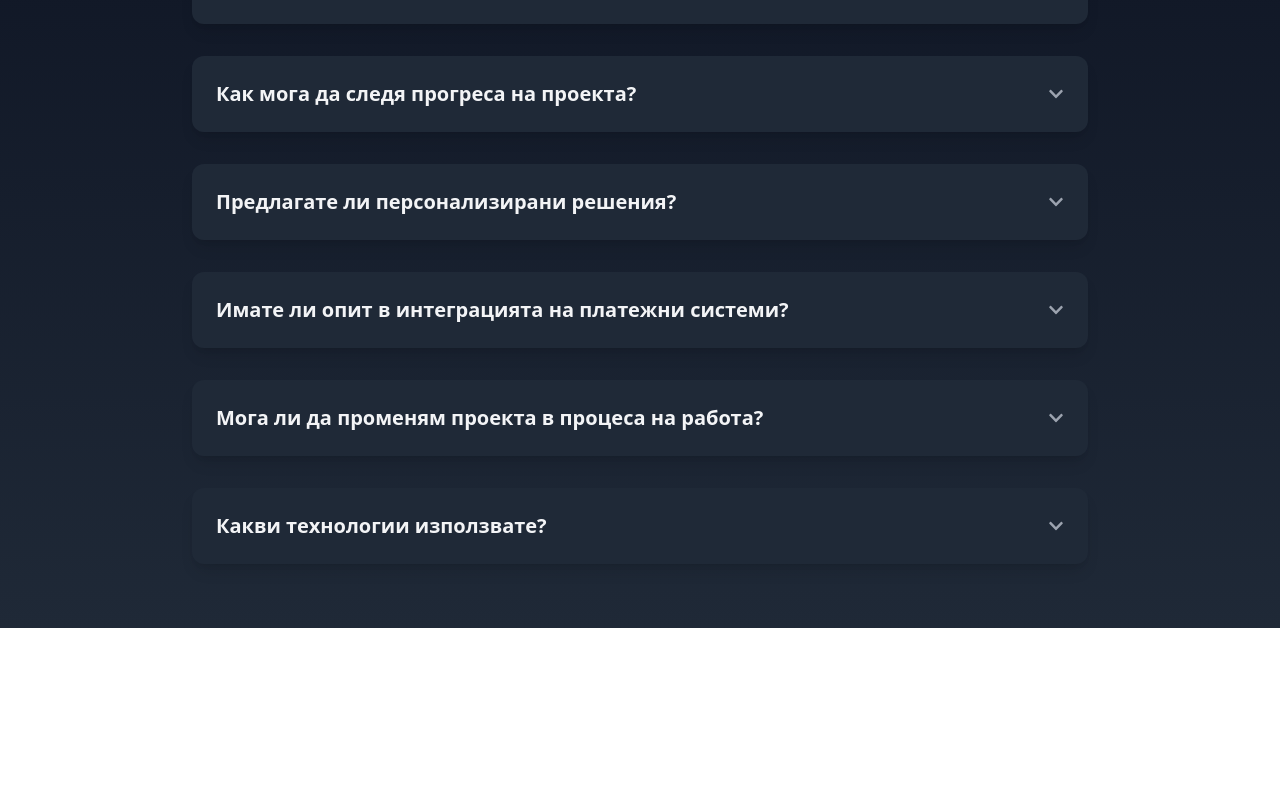
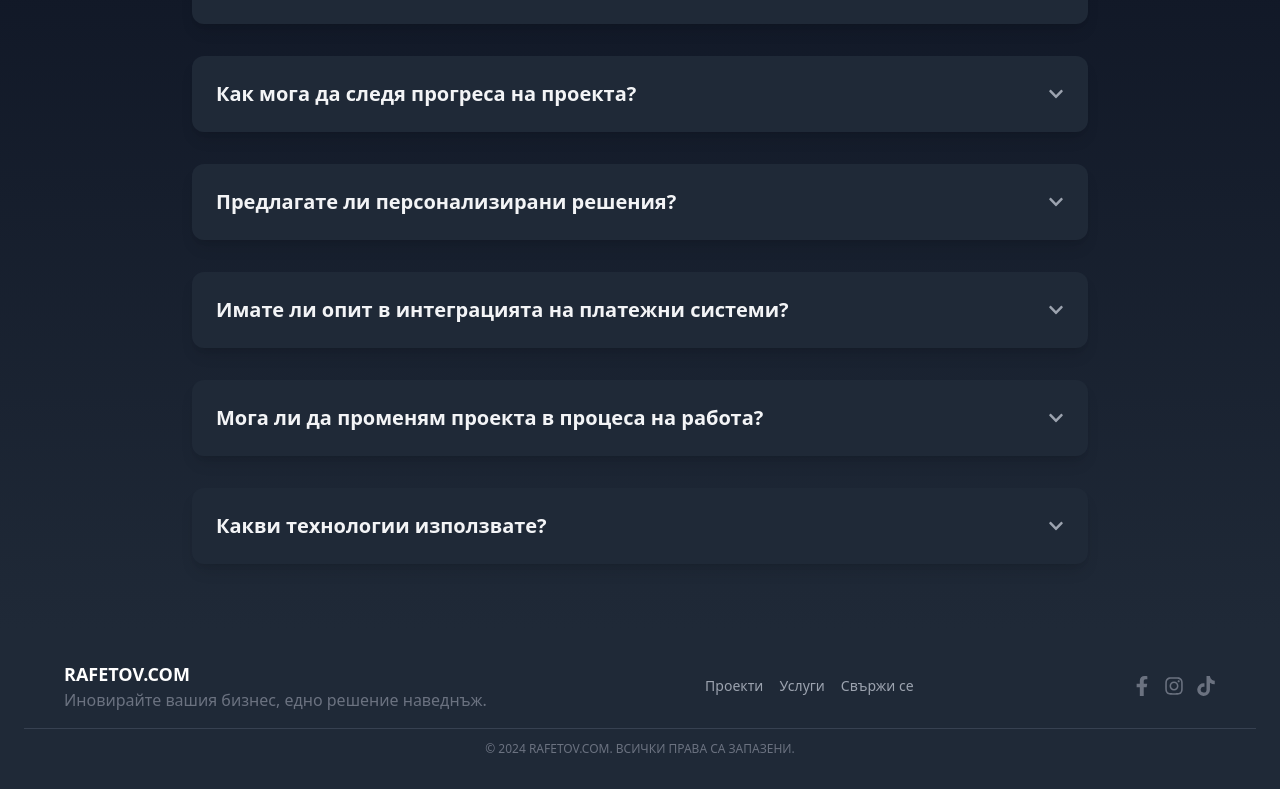
Before and after one commit to dzhanrafetov/Rafetov, a React (Vite) app: page / in a window 1280 px wide. Shown: the part 5201-5990 px from the top of the page. Before the commit the page ends 5829 px from the top, so only its background shows below. Built offline with nearby package versions, Linux system fonts and the light colour scheme.

Commit message:
Initial Changes

```diff
--- a/src/App.tsx
+++ b/src/App.tsx
@@ -1,7 +1,7 @@
 import React, { Suspense } from 'react';
 import { BrowserRouter as Router, Routes, Route } from 'react-router-dom';
 import Header from './components/Header';
-// import Footer from './components/Footer';
+import Footer from './components/Footer';
 
 // Lazy loading pages
 const Hero = React.lazy(() => import('./pages/Hero'));
@@ -32,7 +32,7 @@ const App = () => {
           />
         </Routes>
       </Suspense>
-      {/* <Footer /> */}
+      <Footer />
     </Router>
   );
 };
--- a/src/components/Footer.tsx
+++ b/src/components/Footer.tsx
@@ -2,39 +2,39 @@ import { FaFacebookF, FaTiktok, FaInstagram } from 'react-icons/fa';
 
 const Footer = () => {
   return (
-    <footer className="bg-gradient-to-b from-gray-800 via-gray-900 to-black text-gray-400 py-10 px-8 sm:px-20">
-      <div className="max-w-6xl mx-auto flex flex-col md:flex-row justify-between items-center space-y-6 md:space-y-0">
+    <footer className="bg-gray-800 text-gray-400 py-8 px-6">
+      <div className="max-w-6xl mx-auto flex flex-col md:flex-row justify-between items-center space-y-4 md:space-y-0">
 
         {/* Company Name and Tagline */}
         <div className="text-center md:text-left">
-          <h2 className="text-xl font-bold text-white">Rafetov.com</h2>
-          <p className="text-sm text-gray-500">Иновирайте вашия бизнес, едно решение наведнъж.</p>
+          <h2 className="text-lg font-semibold text-white">RAFETOV.COM</h2>
+          <p className="text-s text-gray-500">Иновирайте вашия бизнес, едно решение наведнъж.</p>
         </div>
 
-        {/* Navigation Links with Fixed Heights */}
-        <div className="flex space-x-6 text-sm">
-          <a href="#services" className="hover:text-pink-500 transition-colors">Проекти</a>
-          <a href="#about" className="hover:text-pink-500 transition-colors">Услуги</a>
-          <a href="#contact" className="hover:text-pink-500 transition-colors">Свържи се</a>
-        </div>
+        {/* Navigation Links */}
+        <nav className="flex space-x-4 text-sm">
+          <a href="#services" className="hover:text-pink-400 transition-colors duration-150">Проекти</a>
+          <a href="#about" className="hover:text-pink-400 transition-colors duration-150">Услуги</a>
+          <a href="#contact" className="hover:text-pink-400 transition-colors duration-150">Свържи се</a>
+        </nav>
 
-        {/* Social Media Icons with Fixed Dimensions */}
-        <div className="flex space-x-4 text-gray-500 text-lg">
-          <a href="#" className="hover:text-pink-500 transition-colors" style={{ width: '24px', height: '24px' }}>
-            <FaFacebookF size={20} />
+        {/* Social Media Icons */}
+        <div className="flex space-x-3 text-gray-500 text-lg">
+          <a href="#" className="hover:text-pink-400 transition-colors duration-150">
+            <FaFacebookF className="w-5 h-5" />
           </a>
-          <a href="#" className="hover:text-pink-500 transition-colors" style={{ width: '24px', height: '24px' }}>
-            <FaInstagram size={20} />
+          <a href="#" className="hover:text-pink-400 transition-colors duration-150">
+            <FaInstagram className="w-5 h-5" />
           </a>
-          <a href="#" className="hover:text-pink-500 transition-colors" style={{ width: '24px', height: '24px' }}>
-            <FaTiktok size={20} />
+          <a href="#" className="hover:text-pink-400 transition-colors duration-150">
+            <FaTiktok className="w-5 h-5" />
           </a>
         </div>
       </div>
 
-      {/* Copyright Section with Fixed Padding */}
-      <div className="text-center mt-6 text-sm text-gray-500 border-t border-gray-700 pt-4">
-        &copy; {new Date().getFullYear()} RAFETOV.COM . ВСИЧКИ ПРАВА СА ЗАПАЗЕНИ.
+      {/* Copyright Section */}
+      <div className="text-center mt-4 text-xs text-gray-500 border-t border-gray-700 pt-3">
+        &copy; {new Date().getFullYear()} RAFETOV.COM. ВСИЧКИ ПРАВА СА ЗАПАЗЕНИ.
       </div>
     </footer>
   );
```
